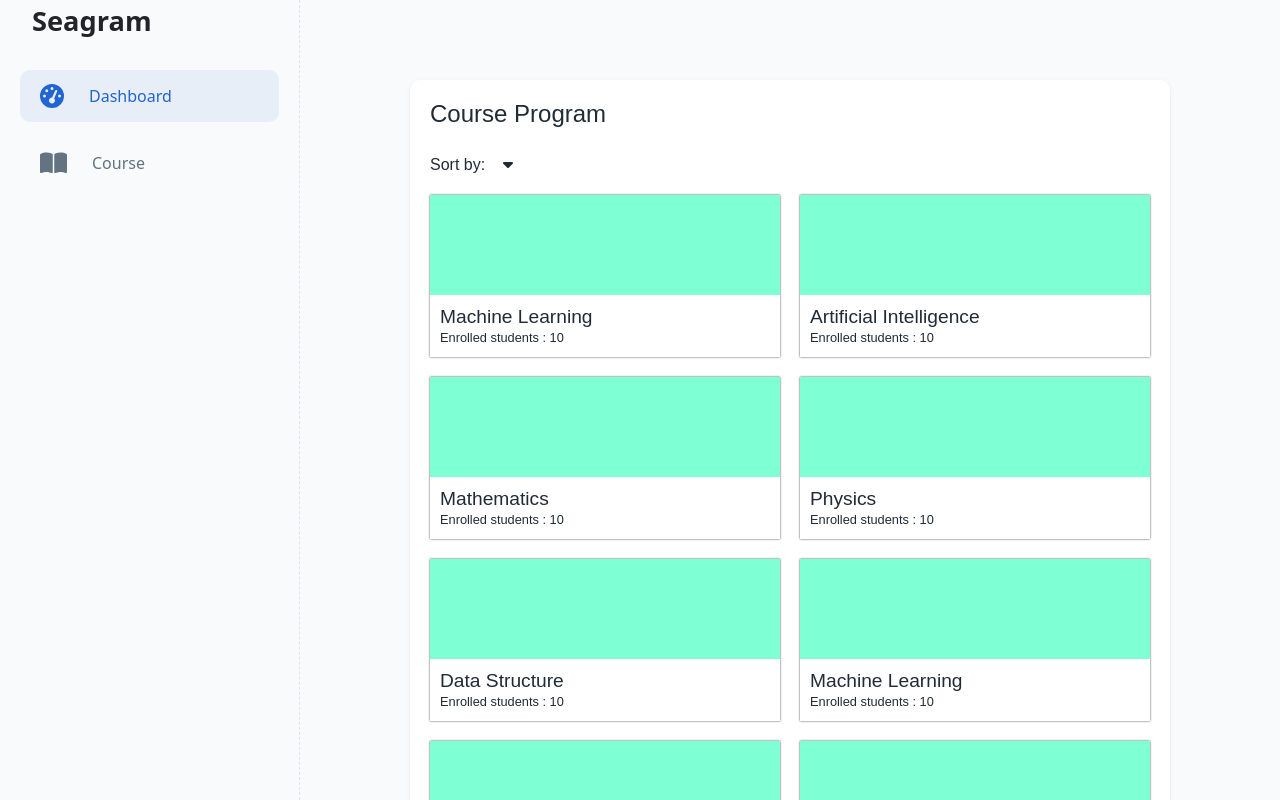
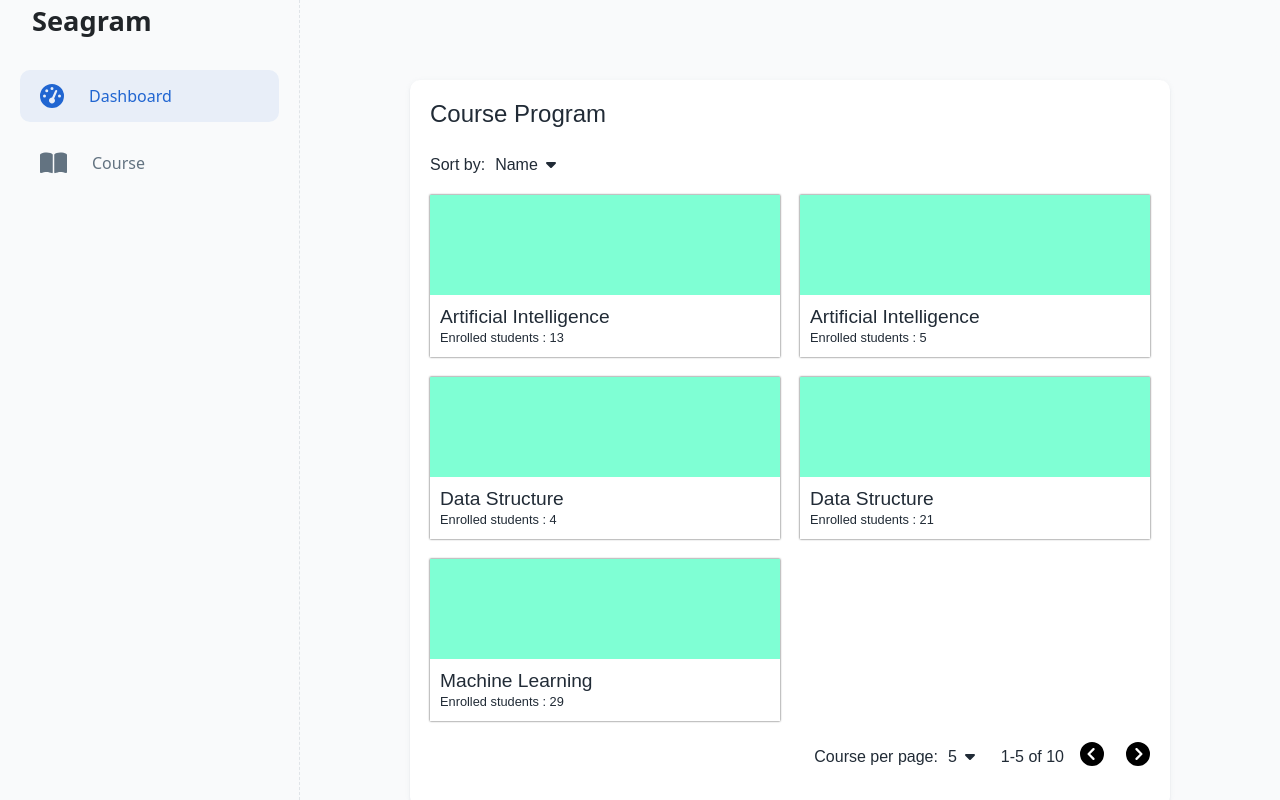
Before and after one commit to Rhtymn/seagram-app, a React (Create React App) app: page /instructor/dashboard in a window 1280 px wide. Shown: the top 800 px of the page. Built offline with nearby package versions, Linux system fonts and the light colour scheme.

Commit message:
Added sorting & pagination on instructor dashboard

```diff
--- a/src/Helper.js
+++ b/src/Helper.js
@@ -15,4 +15,9 @@ export const sortCourse = (courseList, sortBy) => {
             return parseInt(a.progress) > parseInt(b.progress) ? 1 : -1;
         })
     }
+    if (sortBy === "Enrolled") {
+        return result.sort((a,b) => {
+            return parseInt(a.enrolledStudent) > parseInt(b.enrolledStudent) ? 1 : -1;
+        })
+    }
 }
--- a/src/UI/CourseListContainer/CourseListContainer.js
+++ b/src/UI/CourseListContainer/CourseListContainer.js
@@ -1,8 +1,5 @@
 import React from 'react';
 import styles from './CourseListContainer.module.css';
-import SelectContainer from '../SelectContainer/SelectContainer';
-import Options from '../Options/Options';
-import OptionItem from '../Options/OptionItem';
 
 const Pagination = (props) => {
   return <div className={`${styles.pagination}`}>
@@ -19,24 +16,12 @@ const CourseListContainer = (props) => {
   return (
     <div className={`${styles.enrolledCourse_container}`}>
         <h1>{props.listName}</h1>
-        <SelectContainer label="Sort by:" selected={props.selectedSortBy} onSelectClick={props.selectSortClickHandler}>
-          <Options active={props.isShowSortOption}>
-            <OptionItem onOptionClick={props.optionSortClickHandler}>Name</OptionItem>
-            <OptionItem onOptionClick={props.optionSortClickHandler}>Instructor</OptionItem>
-            {props.courseType === 'enrolled' && <OptionItem onOptionClick={props.optionSortClickHandler}>Progress</OptionItem>}
-          </Options>
-        </SelectContainer>
+        {props.children[0]}
         <ul>
-            {props.children}
+            {props.children[1]}
         </ul>
         <div className={`${styles.courseList_actions}`}>
-          <SelectContainer label={"Course per page:"} selected={props.selectedRowNumber} onSelectClick={props.selectRowClickHandler}>
-            <Options active={props.isShowRowOption}>
-              <OptionItem onOptionClick={props.optionRowClickHandler}>5</OptionItem>
-              <OptionItem onOptionClick={props.optionRowClickHandler}>10</OptionItem>
-              <OptionItem onOptionClick={props.optionRowClickHandler}>15</OptionItem>
-            </Options>
-          </SelectContainer>
+          {props.children[2]}
           <div className={`${styles.page}`}>{`${props.start+1}-${props.end} of ${props.totalCourse}`}</div>
           <Pagination onNextPage={props.nextPageHandler} onPrevPage={props.prevPageHandler}/>
         </div>
--- a/src/layout/InstructorDashboard/InstructorDashboard.js
+++ b/src/layout/InstructorDashboard/InstructorDashboard.js
@@ -4,6 +4,11 @@ import CourseListContainer from '../../UI/CourseListContainer/CourseListContaine
 import styles from './InstructorDashboard.module.css';
 import {useDispatch, useSelector} from 'react-redux'
 import CourseContainer from '../../UI/CourseContainer/CourseContainer';
+import { courseProgramActions } from '../../store/courseProgram-slice';
+import {sortCourse} from "../../Helper"
+import SelectContainer from '../../UI/SelectContainer/SelectContainer';
+import Options from '../../UI/Options/Options';
+import OptionItem from '../../UI/Options/OptionItem';
 
 const CourseProgram = (props) => {
   return <CourseContainer {...props} courseType="courseProgram">
@@ -13,11 +18,58 @@ const CourseProgram = (props) => {
 const InstructorDashboard = () => {
   const dispatch = useDispatch();
   const courseProgram = useSelector((state)=>state.course.courseProgram);
-  const courseProgramList = courseProgram.map((course) => <CourseProgram key={course.id} {...course}/>)
 
+  const selectedRowNumber = useSelector((state)=>state.courseProgram.selectedRowNumber);
+  const selectedSortBy = useSelector((state)=>state.courseProgram.selectedSortBy);
+  const isShowRowOption = useSelector((state)=>state.courseProgram.isShowRowOption);
+  const isShowSortOption = useSelector((state)=>state.courseProgram.isShowSortOption);
+  const activePage = useSelector((state)=>state.courseProgram.activePage);
+  const totalCourse = courseProgram.length;
+  const maxPage = Math.ceil(totalCourse/ parseInt(selectedRowNumber));
+
+  const selectSortClickHandler = () => {
+    dispatch(courseProgramActions.toggleSortOption());
+  }
+  const optionSortClickHandler = (sortBy) => {
+    dispatch(courseProgramActions.setSelectedSortBy(sortBy));
+  }
+  const selectRowClickHandler = () => {
+    dispatch(courseProgramActions.toggleRowOption());
+  }
+  const optionRowClickHandler = (rowNumber) => {
+    dispatch(courseProgramActions.setSelectedRowNumber(rowNumber));
+  }
+  const nextPageHandler = () => {
+    if (activePage + 1 > maxPage) return;
+    dispatch(courseProgramActions.setActivePage(activePage + 1));
+  }
+  const prevPageHandler = () => {
+    if (activePage - 1 === 0) return;
+    dispatch(courseProgramActions.setActivePage(activePage - 1));
+  }
+
+  const sortedCourseProgram = sortCourse(courseProgram,selectedSortBy);
+  const start = activePage*selectedRowNumber - selectedRowNumber;
+  const end = activePage*selectedRowNumber;
+  const courseProgramList = sortedCourseProgram.slice(start,end).map((course) => <CourseProgram key={course.id} {...course}/>)
+
+  const ctx = {nextPageHandler,prevPageHandler, start, end, totalCourse};
   const Content = <ContentContainer>
-    <CourseListContainer listName="Course Program">
+    <CourseListContainer listName="Course Program" {...ctx}>
+      <SelectContainer label="Sort by:" selected={selectedSortBy} onSelectClick={selectSortClickHandler}>
+        <Options active={isShowSortOption}>
+          <OptionItem onOptionClick={optionSortClickHandler}>Name</OptionItem>
+          <OptionItem onOptionClick={optionSortClickHandler}>Enrolled</OptionItem>
+        </Options>
+      </SelectContainer>
       {courseProgramList}
+      <SelectContainer label={"Course per page:"} selected={selectedRowNumber} onSelectClick={selectRowClickHandler}>
+          <Options active={isShowRowOption}>
+            <OptionItem onOptionClick={optionRowClickHandler}>5</OptionItem>
+            <OptionItem onOptionClick={optionRowClickHandler}>10</OptionItem>
+            <OptionItem onOptionClick={optionRowClickHandler}>15</OptionItem>
+          </Options>
+      </SelectContainer>
     </CourseListContainer>
   </ContentContainer>
 
--- a/src/layout/StudentCourse/StudentCourse.js
+++ b/src/layout/StudentCourse/StudentCourse.js
@@ -9,6 +9,10 @@ import VerifiedCourseDetails from '../../components/VerifiedCourseDetails/Verifi
 import { verifiedCourseActions } from '../../store/verifiedCourse-slice';
 import {sortCourse} from "../../Helper"
 import { uiStudentActions } from '../../store/ui-student-slice';
+
+import SelectContainer from '../../UI/SelectContainer/SelectContainer';
+import Options from '../../UI/Options/Options';
+import OptionItem from '../../UI/Options/OptionItem';
 
 const VerifiedCourse = (props) => {
   const dispatch = useDispatch();
@@ -67,15 +71,24 @@ const StudentCourse = () => {
   const end = activePage*selectedRowNumber;
   const verifiedCourseList = sortedVerifiedCourse.slice(start,end).map((course) => <VerifiedCourse key={course.id} {...course}/>)
 
-  const ctx = {
-    selectedRowNumber,selectedSortBy,isShowRowOption,isShowSortOption,maxPage,activePage,start,end,totalCourse,
-    selectSortClickHandler,optionSortClickHandler,selectRowClickHandler,optionRowClickHandler,
-    nextPageHandler, prevPageHandler
-  }
+  const ctx = {nextPageHandler, prevPageHandler, start, end, totalCourse}
 
   const Content = <ContentContainer>
     <CourseListContainer listName="Verified Course" {...ctx} courseType="verified">
+      <SelectContainer label="Sort by:" selected={selectedSortBy} onSelectClick={selectSortClickHandler}>
+        <Options active={isShowSortOption}>
+          <OptionItem onOptionClick={optionSortClickHandler}>Name</OptionItem>
+          <OptionItem onOptionClick={optionSortClickHandler}>Instructor</OptionItem>
+        </Options>
+      </SelectContainer>
       {verifiedCourseList}
+      <SelectContainer label={"Course per page:"} selected={selectedRowNumber} onSelectClick={selectRowClickHandler}>
+          <Options active={isShowRowOption}>
+            <OptionItem onOptionClick={optionRowClickHandler}>5</OptionItem>
+            <OptionItem onOptionClick={optionRowClickHandler}>10</OptionItem>
+            <OptionItem onOptionClick={optionRowClickHandler}>15</OptionItem>
+          </Options>
+      </SelectContainer>
     </CourseListContainer>
   </ContentContainer>
 
--- a/src/layout/StudentDashboard/StudentDashboard.js
+++ b/src/layout/StudentDashboard/StudentDashboard.js
@@ -9,6 +9,10 @@ import EnrolledCourseDetails from '../../components/EnrolledCourseDetails/Enroll
 import { enrolledCourseActions } from '../../store/enrolledCourse-slice';
 import { uiStudentActions } from '../../store/ui-student-slice';
 import {sortCourse} from "../../Helper"
+
+import SelectContainer from '../../UI/SelectContainer/SelectContainer';
+import Options from '../../UI/Options/Options';
+import OptionItem from '../../UI/Options/OptionItem';
 
 const ProgressBar = (props) => {
   return <div className={`${styles.course_progress}`}>
@@ -75,15 +79,25 @@ const StudentDashboard = () => {
   const end = activePage*selectedRowNumber;
   const enrolledCourseList = sortedEnrolledCourse.slice(start,end).map((course) => <EnrolledCourse key={course.id} {...course}/>)
 
-  const ctx = {
-    selectedRowNumber,selectedSortBy,isShowRowOption,isShowSortOption,maxPage,activePage,start,end,totalCourse,
-    selectSortClickHandler,optionSortClickHandler,selectRowClickHandler,optionRowClickHandler,
-    nextPageHandler, prevPageHandler
-  }
+  const ctx = {nextPageHandler, prevPageHandler}
 
   const Content = <ContentContainer>
-    <CourseListContainer listName="Enrolled Course" {...ctx} courseType="enrolled">
+    <CourseListContainer listName="Enrolled Course" {...ctx}>
+      <SelectContainer label="Sort by:" selected={selectedSortBy} onSelectClick={selectSortClickHandler}>
+        <Options active={isShowSortOption}>
+          <OptionItem onOptionClick={optionSortClickHandler}>Name</OptionItem>
+          <OptionItem onOptionClick={optionSortClickHandler}>Instructor</OptionItem>
+          <OptionItem onOptionClick={optionSortClickHandler}>Progress</OptionItem>
+        </Options>
+      </SelectContainer>
       {enrolledCourseList}
+      <SelectContainer label={"Course per page:"} selected={selectedRowNumber} onSelectClick={selectRowClickHandler}>
+          <Options active={isShowRowOption}>
+            <OptionItem onOptionClick={optionRowClickHandler}>5</OptionItem>
+            <OptionItem onOptionClick={optionRowClickHandler}>10</OptionItem>
+            <OptionItem onOptionClick={optionRowClickHandler}>15</OptionItem>
+          </Options>
+      </SelectContainer>
     </CourseListContainer>
   </ContentContainer>
 
--- a/src/store/course-slice.js
+++ b/src/store/course-slice.js
@@ -28,15 +28,15 @@ const VERIFIED_COURSE = [
 
 const COURSE_PROGRAM = [
     {id:1, courseName:"Machine Learning", instructor:"Alan Turing", enrolledStudent:10},
-    {id:2, courseName:"Artificial Intelligence", instructor:"Robert", enrolledStudent:10},
-    {id:3, courseName:"Mathematics", instructor:"George", enrolledStudent:10},
-    {id:4, courseName:"Physics", instructor:"Thomas", enrolledStudent:10},
-    {id:5, courseName:"Data Structure", instructor:"Lamela", enrolledStudent:10},
-    {id:6, courseName:"Machine Learning", instructor:"Alan Turing", enrolledStudent:10},
-    {id:7, courseName:"Artificial Intelligence", instructor:"Robert", enrolledStudent:10},
-    {id:8, courseName:"Mathematics", instructor:"George", enrolledStudent:10},
-    {id:9, courseName:"Physics", instructor:"Thomas", enrolledStudent:10},
-    {id:10, courseName:"Data Structure", instructor:"Lamela", enrolledStudent:10}
+    {id:2, courseName:"Artificial Intelligence", instructor:"Robert", enrolledStudent:5},
+    {id:3, courseName:"Mathematics", instructor:"George", enrolledStudent:15},
+    {id:4, courseName:"Physics", instructor:"Thomas", enrolledStudent:14},
+    {id:5, courseName:"Data Structure", instructor:"Lamela", enrolledStudent:21},
+    {id:6, courseName:"Machine Learning", instructor:"Alan Turing", enrolledStudent:29},
+    {id:7, courseName:"Artificial Intelligence", instructor:"Robert", enrolledStudent:13},
+    {id:8, courseName:"Mathematics", instructor:"George", enrolledStudent:16},
+    {id:9, courseName:"Physics", instructor:"Thomas", enrolledStudent:5},
+    {id:10, courseName:"Data Structure", instructor:"Lamela", enrolledStudent:4}
 ]
 
 const courseSlice = createSlice({
--- /dev/null
+++ b/src/store/courseProgram-slice.js
@@ -0,0 +1,32 @@
+import {createSlice} from '@reduxjs/toolkit'
+
+const courseProgramSlice = createSlice({
+    name: 'enrolledCourse',
+    initialState: {
+        selectedRowNumber: "5",
+        selectedSortBy: "Name",
+        isShowRowOption: false,
+        isShowSortOption: false,
+        activePage:1,
+    },
+    reducers: {
+        toggleRowOption(state){
+            state.isShowRowOption = !state.isShowRowOption;
+        },
+        toggleSortOption(state){
+            state.isShowSortOption = !state.isShowSortOption;
+        },
+        setSelectedRowNumber(state,actions){
+            state.selectedRowNumber = actions.payload;
+        },
+        setSelectedSortBy(state,actions){
+            state.selectedSortBy = actions.payload;
+        },
+        setActivePage(state,actions){
+            state.activePage = actions.payload;
+        }
+    }
+})
+
+export const courseProgramActions = courseProgramSlice.actions;
+export default courseProgramSlice;
--- a/src/store/index.js
+++ b/src/store/index.js
@@ -4,6 +4,7 @@ import uiInstructorSlice from './ui-instructor-slice';
 import courseSlice from './course-slice';
 import enrolledCourseSlice from './enrolledCourse-slice';
 import verifiedCourseSlice from './verifiedCourse-slice';
+import courseProgramSlice from './courseProgram-slice';
 
 const store = configureStore({
     reducer: {
@@ -12,6 +13,7 @@ const store = configureStore({
         course: courseSlice.reducer,
         enrolledCourse: enrolledCourseSlice.reducer,
         verifiedCourse: verifiedCourseSlice.reducer,
+        courseProgram: courseProgramSlice.reducer,
     }});
 
 export default store;
```
